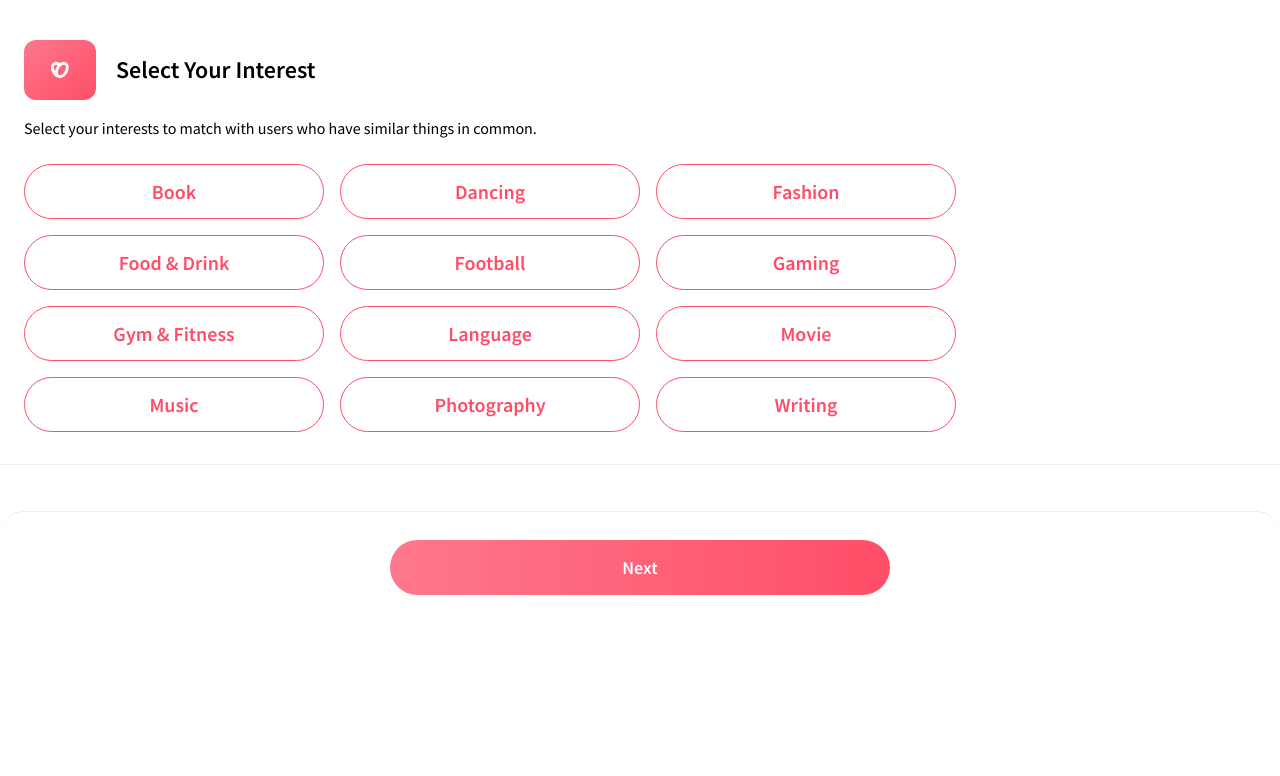
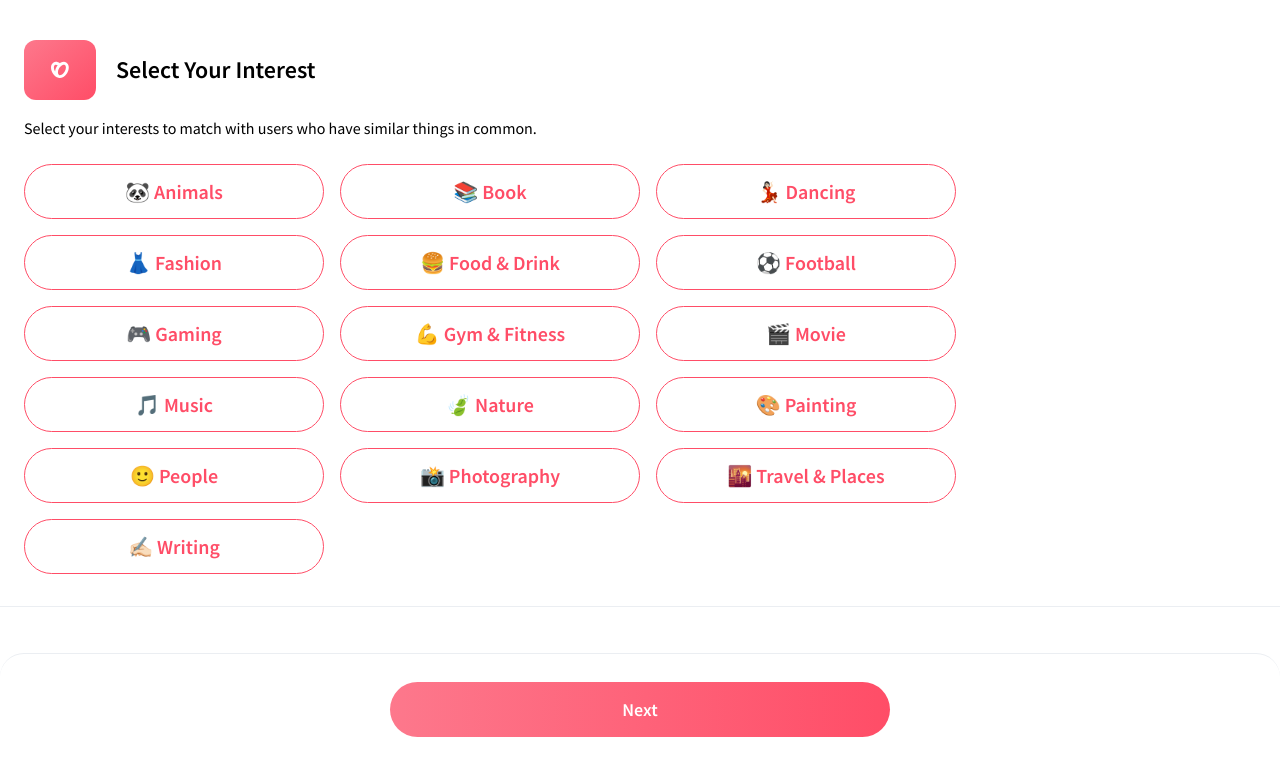
Before and after one commit to b1amage/further-web-front-end, a React (Create React App) app: page /setup/interest in a window 1280 px wide. Shown: the top 776 px of the page. Built offline with nearby package versions, Linux system fonts and the light colour scheme.

Commit message:
fixed select interest page

```diff
--- a/src/components/idea_match/SucessNotification.js
+++ b/src/components/idea_match/SucessNotification.js
@@ -6,12 +6,12 @@ import { Button } from '../forgot_password/Button'
 export const SucessNotification = ({display}) => {
   const navigate = useNavigate()
   return (
-    <div className={`w-full h-screen flex-col justify-center items-center px-8 bg-black/70 absolute top-0 z-50 ${display ? 'flex' : 'hidden'}`}>
-        <div className='bg-white w-full h-[460px] flex flex-col items-center px-6 rounded-[24px]'>
+    <div className={`w-full h-screen flex-col justify-center items-center px-8 sm:px-[100px] md:px-[200px] bg-black/70 fixed top-0 z-50 ${display ? 'flex' : 'hidden'}`}>
+        <div className='bg-white w-full h-[460px] flex flex-col items-center px-10 rounded-[24px]'>
             <img src={createSucess} alt='notification' className='my-8'/>
-            <div className='h-full text-center leading-10'>
-                <SectionTitle children={"Great!"} className='text-primary-100 inline-block'/>
-                <SectionTitle children={"Your account has been created successfully"} className='text-primary-100 inline-block'/>
+            <div className='h-full text-center leading-10 flex flex-col'>
+                <SectionTitle children={"Great!"} className='text-primary-100 font-semibold inline-block'/>
+                <SectionTitle children={"Your account has been created successfully"} className='text-primary-100 font-semibold inline-block'/>
             </div>
 
             <div className='w-full h-full flex items-center'>
--- a/src/components/select_interest/Interest.js
+++ b/src/components/select_interest/Interest.js
@@ -1,6 +1,6 @@
 import React from "react";
 
-export const Interest = ({ isActive, title , className, onChange}) => {
+export const Interest = ({isActive, title, value, className, onChange}) => {
   return (
     <label
       className={`${
@@ -10,7 +10,7 @@ export const Interest = ({ isActive, title , className, onChange}) => {
       } rounded-[32px] w-full min-h-[55px] text-xl text-center font-semibold px-4 py-2 ${className} flex justify-center items-center`}
       htmlFor={title}
     >
-      <input type={"checkbox"} name="interests" onChange={(e) => onChange(e)} value={title} id={title} className="hidden"/>
+      <input type={"checkbox"} name={title} onChange={(e) => onChange(e)} value={value} id={title} className="hidden"/>
       {title}
     </label>
   );
--- a/src/components/select_interest/InterestList.js
+++ b/src/components/select_interest/InterestList.js
@@ -5,7 +5,7 @@ export const InterestList = ({array, onChange}) => {
   return (
     <div className="flex flex-wrap gap-4">
       {array.map((interest, index) => {
-        return <Interest title={interest} className={`md:w-[200px] lg:w-[300px] w-fit rounded-[100px]`} key={index} onChange={onChange}/>
+        return <Interest title={interest.title} value={interest.value} className={`md:w-[200px] lg:w-[300px] w-fit rounded-[100px]`} key={index} onChange={onChange}/>
       })}
     </div>
   );
--- a/src/components/select_interest/SelectedList.js
+++ b/src/components/select_interest/SelectedList.js
@@ -7,7 +7,8 @@ export const SelectedList = ({array, onChange}) => {
         {array.map((selectedInterest, index) => {
           return (
             <Interest
-              title={selectedInterest}
+              title={selectedInterest.title}
+              value={selectedInterest.value}
               key={index}
               isActive={true}
               className={`md:w-[200px] lg:w-[300px] w-fit !h-fit rounded-[100px] !text-base`}
--- a/src/content/interests.js
+++ b/src/content/interests.js
@@ -1,14 +1,19 @@
 export const interestsList = [
-	"Gaming",
-	"Dancing",
-	"Language",
-	"Music",
-	"Movie",
-	"Photography",
-	"Fashion",
-	"Book",
-	"Writing",
-	"Football",
-	"Gym & Fitness",
-	"Food & Drink",
+	{title: "🎮 Gaming", value:"Gaming"},
+	{title: "💃🏻 Dancing", value:"Dancing"},
+	{title: "🍃 Nature", value:"Nature"},
+	{title: "🎵 Music", value:"Music"},
+	{title: "🎬 Movie", value:"Movie"},
+	{title: "📸 Photography", value:"Photography"},
+	{title: "👗 Fashion", value:"Fashion"},
+	{title: "📚 Book", value:"Book"},
+	{title: "✍🏻 Writing", value:"Writing"},
+	{title: "⚽️ Football", value:"Football"},
+	{title: "💪 Gym & Fitness", value:"Gym & Fitness"},
+	{title: "🍔 Food & Drink", value:"Food & Drink"},
+	{title: "🎨 Painting", value:"Painting"},
+	{title: "🙂 People", value:"People"},
+	{title: "🐼 Animals", value:"Animals"},
+	{title: "🌇 Travel & Places", value:"Travel & Places"},
+
 ];
--- a/src/views/SelectInterest.js
+++ b/src/views/SelectInterest.js
@@ -7,40 +7,59 @@ import { interestsList } from "../content/interests";
 export const SelectInterest = () => {
   const [interests, setInterests] = useState([...interestsList]);
 
-	interests.sort((a, b) => a.localeCompare(b));
+  interests.sort((a, b) => a.value.localeCompare(b.value));
 
   const [selectedInterests, setSelectedInterests] = useState([]);
+
+  const [selectedValue, setSelectedValue] = useState([])
 
   const [error, setError] = useState("");
 
   const navigate = useNavigate();
 
   const onChangeSelect = (e) => {
-		const { value } = e.target;
+    const { name, value } = e.target;
+	const selectedItem = {
+		title: name,
+		value: value
+	}
 
     if (selectedInterests.length === 0) {
-			setSelectedInterests((prev) => [...prev, value]);
-			setInterests(interests.filter((item) => item !== value));
+      setSelectedInterests((prev) => [
+        ...prev,
+        selectedItem,
+      ]);
+      setInterests(interests.filter((item) => item.value !== value));
+	  setSelectedValue(prev => [...prev, value])
     } else {
-			if (selectedInterests.includes(value)) {
-				let filterInterest = selectedInterests.filter(
-					(item) => item !== value
+      if (
+        selectedInterests.includes(selectedItem)
+      ) {
+        setSelectedInterests(
+          selectedInterests.filter((item) => item.value !== selectedItem.value)
         );
-				setSelectedInterests(filterInterest);
+		setSelectedValue(selectedValue.filter(val => val !== selectedItem.value))
+
       } else {
-				setSelectedInterests((prev) => [...prev, value]);
-				setInterests(interests.filter((item) => item !== value));
+        setSelectedInterests((prev) => [
+          ...prev,
+          selectedItem,
+        ]);
+        setInterests(interests.filter((item) => item.value !== value));
+		setSelectedValue(prev => [...prev, selectedItem.value])
       }
     }
   };
 
-
   const onChangeRemoveSelect = (e) => {
-		const { value } = e.target;
-		setSelectedInterests(
-			selectedInterests.filter((item) => item !== value)
-		);
-		setInterests((prev) => [...prev, value]);
+    const { name, value } = e.target;
+	const selectedItem = {
+		title: name,
+		value: value
+	}
+    setSelectedInterests(selectedInterests.filter((item) => item.value !== value));
+    setInterests((prev) => [...prev, selectedItem]);
+	setSelectedValue(selectedValue.filter(val => val !== value))
   };
 
   const handleSubmit = (e) => {
@@ -48,7 +67,7 @@ export const SelectInterest = () => {
     // console.log(selectedInterests)
     if (selectedInterests.length >= 3) {
       console.log(selectedInterests);
-			localStorage.setItem("hobbies", JSON.stringify(selectedInterests));
+      localStorage.setItem("hobbies", JSON.stringify(selectedValue));
       navigate("/setup/ideal_match");
     } else {
       setError("* Please select at least 3 hobbies");
@@ -68,5 +87,4 @@ export const SelectInterest = () => {
       />
     </div>
   );
-
 };
```
Lines whose indentation alone changed are shown as unchanged.
